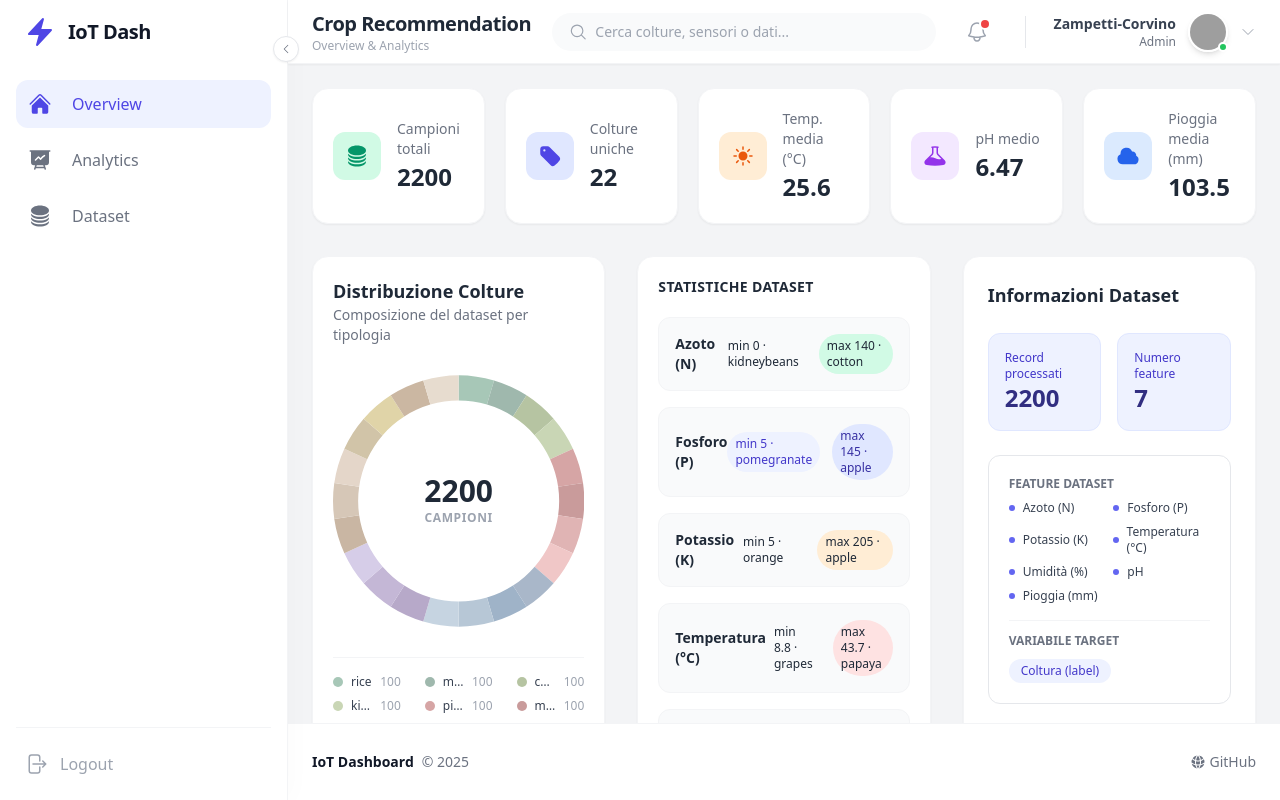
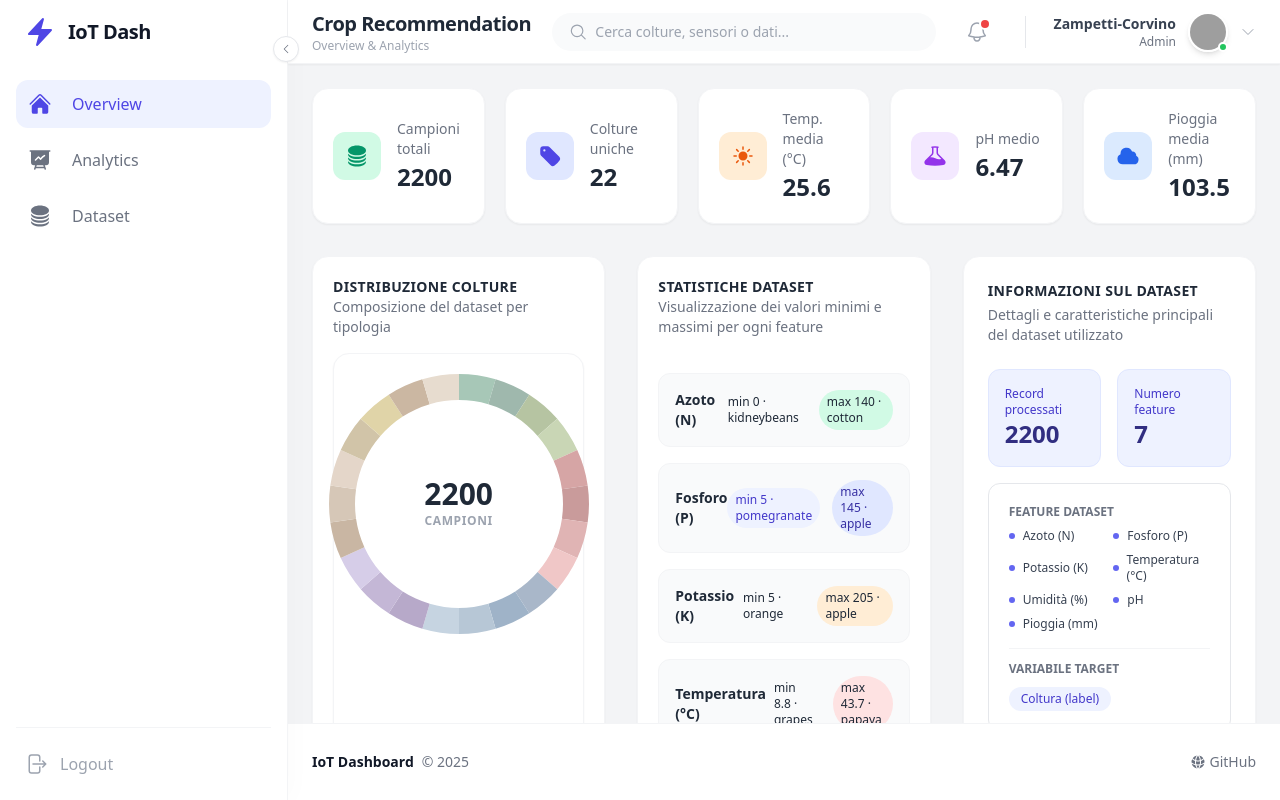
Before and after one commit to gyozamp/Crop-Recommandation-Dashboard, a React (Vite) app: page / in a window 1280 px wide. Built offline with nearby package versions, Linux system fonts and the light colour scheme; grey boxes are pictures that could not be loaded.

Commit message:
Modified Dashboard and Analytics

```diff
--- a/src/components/Chart/ChartCard.tsx
+++ b/src/components/Chart/ChartCard.tsx
@@ -16,23 +16,23 @@ export default function ChartCard({
   return (
     <div className="bg-white p-6 rounded-2xl shadow-sm border border-gray-100">
       {(title || headerRight) && (
-        <div className="mb-4 pb-4 border-b border-gray-100">
+        <div className="pb-3 mb-4 border-b border-gray-100">
           <div className="flex items-start justify-between gap-4">
             {/* Title + Subtitle */}
-            <div className="flex flex-col gap-1">
+            <div>
               {title && (
-                <h2 className="text-xl font-bold text-gray-800 leading-tight">
+                <h3 className="text-sm font-bold text-gray-800 uppercase tracking-wide">
                   {title}
-                </h2>
+                </h3>
               )}
               {subtitle && (
-                <p className="text-sm text-gray-500 max-w-xl">
+                <p className="text-sm text-gray-500 mt-0.5">
                   {subtitle}
                 </p>
               )}
             </div>
 
-            {/* Right-side content (MetricSelector, buttons, ecc.) */}
+            {/* Right-side content */}
             {headerRight && (
               <div className="shrink-0">{headerRight}</div>
             )}
--- a/src/components/Chart/MetricBarChart.tsx
+++ b/src/components/Chart/MetricBarChart.tsx
@@ -1,39 +1,30 @@
-import React, { useMemo } from "react";
+import { useMemo } from "react";
 import { Bar } from "react-chartjs-2";
 import type { AvgDataEntry } from "../../hooks/useDashboardData";
 import { getBaseBarOptions } from "../../constants/chartConfig";
-import LoadingIndicator from "../Feedback/LoadingIndicator"; // Regola il percorso se la cartella è diversa
+import LoadingIndicator from "../Feedback/LoadingIndicator";
 
 type MetricBarChartProps = {
-  /** Array di dati aggregati per tutte le colture */
   data: AvgDataEntry[];
-  /** Chiave dell’oggetto AvgDataEntry da visualizzare (es. 'avgN', 'avgPH', ecc.) */
   dataKey: keyof AvgDataEntry;
-  /** Etichetta che compare nel titolo del grafico */
   label: string;
-  /** Colore della serie di barre */
   color: string;
 };
 
-/**
- * Componente generico per visualizzare un grafico a barre a partire da
- * un array di AvgDataEntry e una metrica specifica.
- */
 export default function MetricBarChart({
   data,
   dataKey,
   label,
   color,
 }: MetricBarChartProps) {
-  // Le etichette sull'asse X (nomi delle colture)
+
   const labels = useMemo(() => data.map((d) => d.label), [data]);
-  // I valori sull'asse Y (valori medi della metrica)
+
   const dataValues = useMemo(
     () => data.map((d) => (d[dataKey] as number) ?? 0),
     [data, dataKey]
   );
 
-  // Struttura dei dati per Chart.js
   const chartData = useMemo(
     () => ({
       labels,
@@ -50,12 +41,11 @@ export default function MetricBarChart({
     [labels, dataValues, label, color]
   );
 
-  // Opzioni del grafico (generate una volta sola)
   const options = useMemo(() => getBaseBarOptions(), []);
 
   return (
     <div className="p-5 rounded-xl border border-gray-100 bg-white shadow-sm">
-      <h4 className="text-md font-bold text-gray-700 mb-3">{label}</h4>
+      <h4 className="text-md font-bold text-gray-700">{label}</h4>
       <div className="h-[280px] w-full">
         {data.length > 0 && labels.length > 0 ? (
           <Bar data={chartData} options={options} />
--- a/src/components/FilterSelect/FilterPanel.tsx
+++ b/src/components/FilterSelect/FilterPanel.tsx
@@ -2,6 +2,7 @@ import type { ReactNode } from "react";
 
 type FilterPanelProps = {
   title: string;
+  subtitle?: string;
   children: ReactNode;
   className?: string;
 };
@@ -12,15 +13,28 @@ type FilterPanelProps = {
  */
 export default function FilterPanel({
   title,
+  subtitle,
   children,
   className = "",
 }: FilterPanelProps) {
   return (
     <div
-      className={`bg-white p-6 rounded-2xl shadow-sm border border-gray-100 h-full ${className}`}
+      className={`bg-white p-6 rounded-2xl shadow-sm border border-gray-100 flex flex-col h-full ${className}`}
     >
-      <h3 className="text-lg font-bold text-gray-800 mb-6">{title}</h3>
-      {children}
+      {/* HEADER */}
+      <div className="mb-6">
+        <h3 className="text-sm font-bold text-gray-800 uppercase tracking-wide">
+          {title}
+        </h3>
+        {subtitle && (
+          <p className="text-sm text-gray-500 mt-1">{subtitle}</p>
+        )}
+      </div>
+
+      {/* BODY */}
+      <div className="flex flex-col flex-1">
+        {children}
+      </div>
     </div>
   );
 }
--- a/src/pages/Analytics.tsx
+++ b/src/pages/Analytics.tsx
@@ -6,13 +6,13 @@ import AnalyticsFilters from "../components/FilterSelect/AnalyticsFilters";
 
 // Charts
 import ScatterChart from "../components/Chart/ScatterChart";
-import HorizontalBarChart from "../components/Chart/HorizontalBarChart";
+//import HorizontalBarChart from "../components/Chart/HorizontalBarChart";
 
 export default function Analytics() {
   const {
     // dati
     filteredSamples,
-    aggregatedAverages,
+    //aggregatedAverages,
     cropLabels,
 
     // filtri colture
@@ -29,18 +29,16 @@ export default function Analytics() {
     setHumidityRange,
 
     // metric selector
-    selectedMetric,
-    setSelectedMetric,
+    //selectedMetric,
+    //setSelectedMetric,
 
     // stato
     isLoading,
   } = useAnalyticsData();
 
   return (
-    <div className="p-0">
+    <div className="h-full">
       <div className="grid grid-cols-1 lg:grid-cols-4 gap-8">
-
-
         {/* --- FILTRI --- */}
         <AnalyticsFilters
           cropLabels={cropLabels}
@@ -70,24 +68,28 @@ export default function Analytics() {
                 height={650}
               />
             </ChartCard>
-
-            {/* Horizontal Bar */}
-            <ChartCard
-              title="Confronto Medie per Coltura"
-              subtitle="Metriche ambientali medie per coltura selezionata"
-            >
-              <HorizontalBarChart
-                data={aggregatedAverages}
-                selectedMetric={selectedMetric}
-                onMetricChange={setSelectedMetric}
-                isLoading={isLoading}
-                height={500}
-              />
-            </ChartCard>
-
           </div>
         </div>
       </div>
     </div>
   );
 }
+
+
+
+
+
+
+{/* Horizontal Bar */ }
+// <ChartCard
+//   title="Confronto Medie per Coltura"
+//   subtitle="Metriche ambientali medie per coltura selezionata"
+// >
+//   <HorizontalBarChart
+//     data={aggregatedAverages}
+//     selectedMetric={selectedMetric}
+//     onMetricChange={setSelectedMetric}
+//     isLoading={isLoading}
+//     height={500}
+//   />
+// </ChartCard>
--- a/src/pages/Dashboard.tsx
+++ b/src/pages/Dashboard.tsx
@@ -1,7 +1,5 @@
-import React, { useMemo } from "react";
+import { useMemo } from "react";
 
-// import components/Filter
-//import FilterSelect from "../components/FilterSelect/FilterSelect";
 import FilterPanel from "../components/FilterSelect/FilterPanel";
 
 
@@ -55,9 +53,6 @@ ChartJS.register(
 );
 
 export default function Dashboard() {
-  // Selezione dell’eventuale coltura da filtrare
-  //const [selectedCrop, setSelectedCrop] = useState<string>("");
-
   // Recuperiamo dati e metriche tramite l’hook personalizzato
   const {
     pieData,
@@ -89,15 +84,6 @@ export default function Dashboard() {
     cutout: "80%",
     plugins: { legend: { display: false } },
   };
-
-  // Applichiamo il filtro per coltura, se impostato
-  // const filteredAvgData = useMemo(
-  //   () =>
-  //     selectedCrop
-  //       ? avgData.filter((d) => d.label === selectedCrop)
-  //       : avgData,
-  //   [avgData, selectedCrop]
-  // );
 
   // Qui definiamo le KPI da passare al componente KpiGrid
   const kpiItems = [
@@ -236,11 +222,11 @@ export default function Dashboard() {
       <KpiGrid items={kpiItems} />
 
       {/* 2. Grafico a ciambella & Filtro colture */}
-      <div className="grid grid-cols-1 lg:grid-cols-3 gap-8 mb-8">
+      <div className="grid grid-cols-1 lg:grid-cols-3 gap-8 mb-8 auto-rows-fr">
         {/* A. Grafico a ciambella */}
         <div className="bg-white p-5 rounded-2xl shadow-sm border border-gray-100 flex flex-col">
           <div className="w-full mb-4 text-left">
-            <h3 className="text-lg font-bold text-gray-800">
+            <h3 className="text-sm font-bold text-gray-800 uppercase tracking-wide">
               Distribuzione Colture
             </h3>
             <p className="text-sm text-gray-500">
@@ -248,8 +234,12 @@ export default function Dashboard() {
             </p>
           </div>
 
+          <div className="flex flex-col flex-1">
             {/* Doughnut */}
-          <div className="h-[280px] w-full relative flex justify-center gap-20">
+            <div className="bg-white p-5 rounded-2xl shadow-sm border border-gray-100 flex flex-col h-full">
+
+              <div className="relative w-full flex justify-center">
+                <div className="relative h-[260px] w-[260px]">
                   {isLoading ? (
                     <LoadingIndicator text="Caricamento dati..." className="h-full" />
                   ) : hasData ? (
@@ -268,6 +258,8 @@ export default function Dashboard() {
                     </span>
                   </div>
                 </div>
+              </div>
+            </div>
 
             {/* LEGENDA */}
             {!isLoading && hasData && (
@@ -283,23 +275,27 @@ export default function Dashboard() {
                         style={{ backgroundColor: CHART_COLORS[index] }}
                       />
                       <span className="font-medium truncate">{item.label}</span>
-                    <span className="text-gray-400 ml-auto">
-                      {item.count}
-                    </span>
+                      <span className="text-gray-400 ml-auto">{item.count}</span>
                     </div>
                   ))}
                 </div>
               </div>
-
             )}
           </div>
+        </div>
 
-        <div className="bg-white p-5 rounded-2xl shadow-sm border border-gray-100 flex flex-col gap-5">
+        {/* A. Statistiche Dataset */}
+        <div className="bg-white p-5 rounded-2xl shadow-sm border border-gray-100 flex flex-col gap-5 h-full">
+          <div className="w-full mb-4 text-left">
             <h3 className="text-sm font-bold text-gray-800 uppercase tracking-wide">
               Statistiche Dataset
             </h3>
+            <p className="text-sm text-gray-500">
+              Visualizzazione dei valori minimi e massimi per ogni feature
+            </p>
+          </div>
 
-          <div className="space-y-4">
+          <div className="space-y-4 flex-1 flex flex-col justify-between">
             {statsRows.map((item) => (
               <div
                 key={item.label}
@@ -321,13 +317,11 @@ export default function Dashboard() {
             ))}
           </div>
         </div>
-
-
         {/* B. Filtri */}
-        <div className="flex flex-col gap-6">
-          <FilterPanel title="Informazioni Dataset">
+        <div className="flex flex-col h-full">
+          <FilterPanel title="Informazioni sul Dataset" subtitle="Dettagli e caratteristiche principali del dataset utilizzato" className="flex flex-col h-full">
             {/* Info Dataset */}
-            <div className="space-y-6">
+            <div className="space-y-4 flex flex-col flex-1">
 
               {/* Riepilogo numerico */}
               <div className="grid grid-cols-2 gap-4">
@@ -348,10 +342,6 @@ export default function Dashboard() {
 
               {/* Feature */}
               <div className="p-5 bg-white rounded-xl border border-gray-200 space-y-4">
-                {/* <h4 className="text-sm font-semibold text-gray-800">
-                  Feature del Dataset
-                </h4> */}
-
                 {/* Feature numeriche */}
                 <div>
                   <p className="text-xs font-semibold text-gray-500 uppercase mb-2">
@@ -399,8 +389,6 @@ export default function Dashboard() {
                   </div>
                 </div>
               </div>
-
-
               {/* Nota descrittiva */}
               <div className="p-4 bg-indigo-50 rounded-xl border border-indigo-100">
                 <h4 className="font-semibold text-indigo-900 mb-1 text-sm">
@@ -413,11 +401,9 @@ export default function Dashboard() {
                   specifiche di suolo e clima.
                 </p>
               </div>
-
             </div>
           </FilterPanel>
         </div>
-
       </div>
 
       {/* 3. Grafici nutrienti NPK */}
```
Lines whose indentation alone changed are shown as unchanged.
